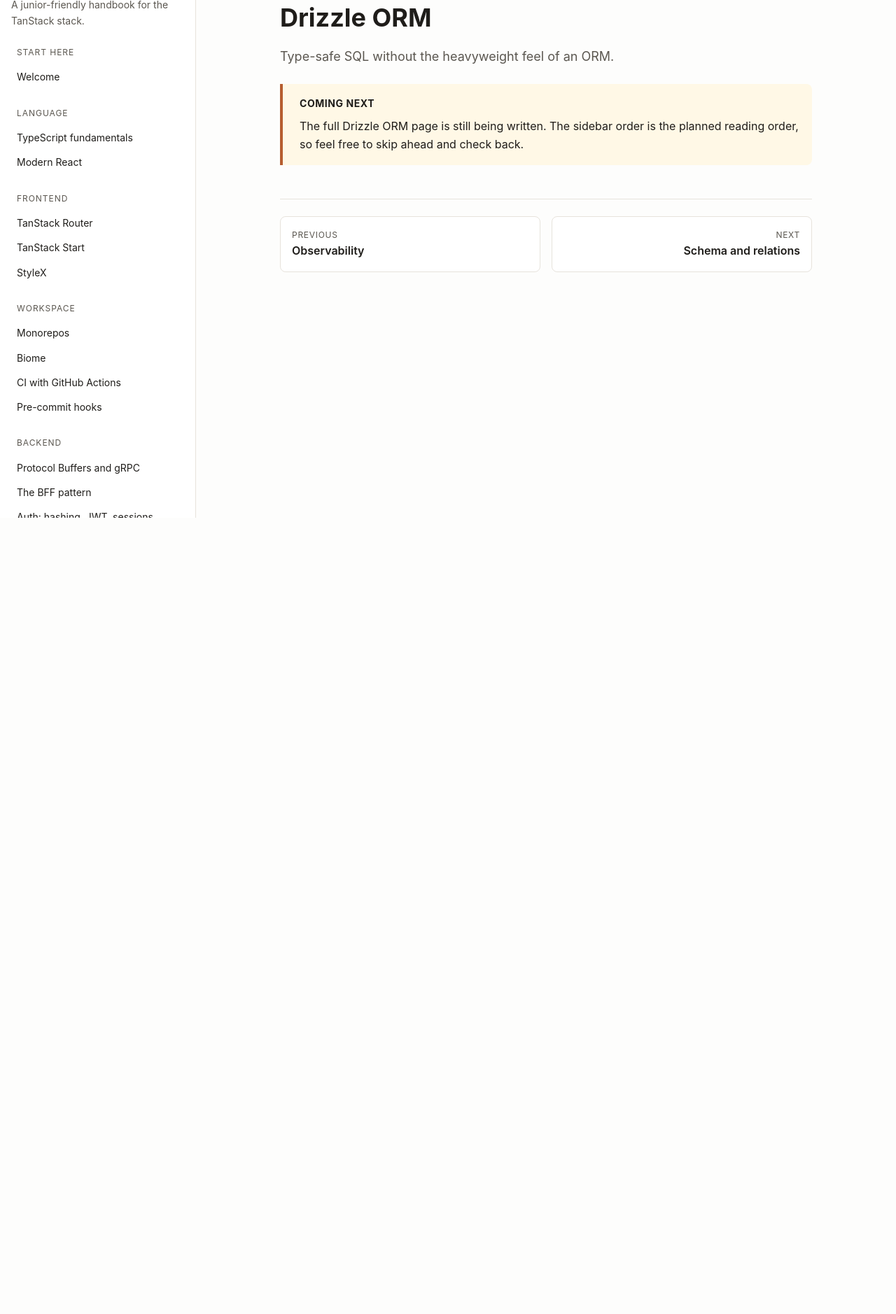
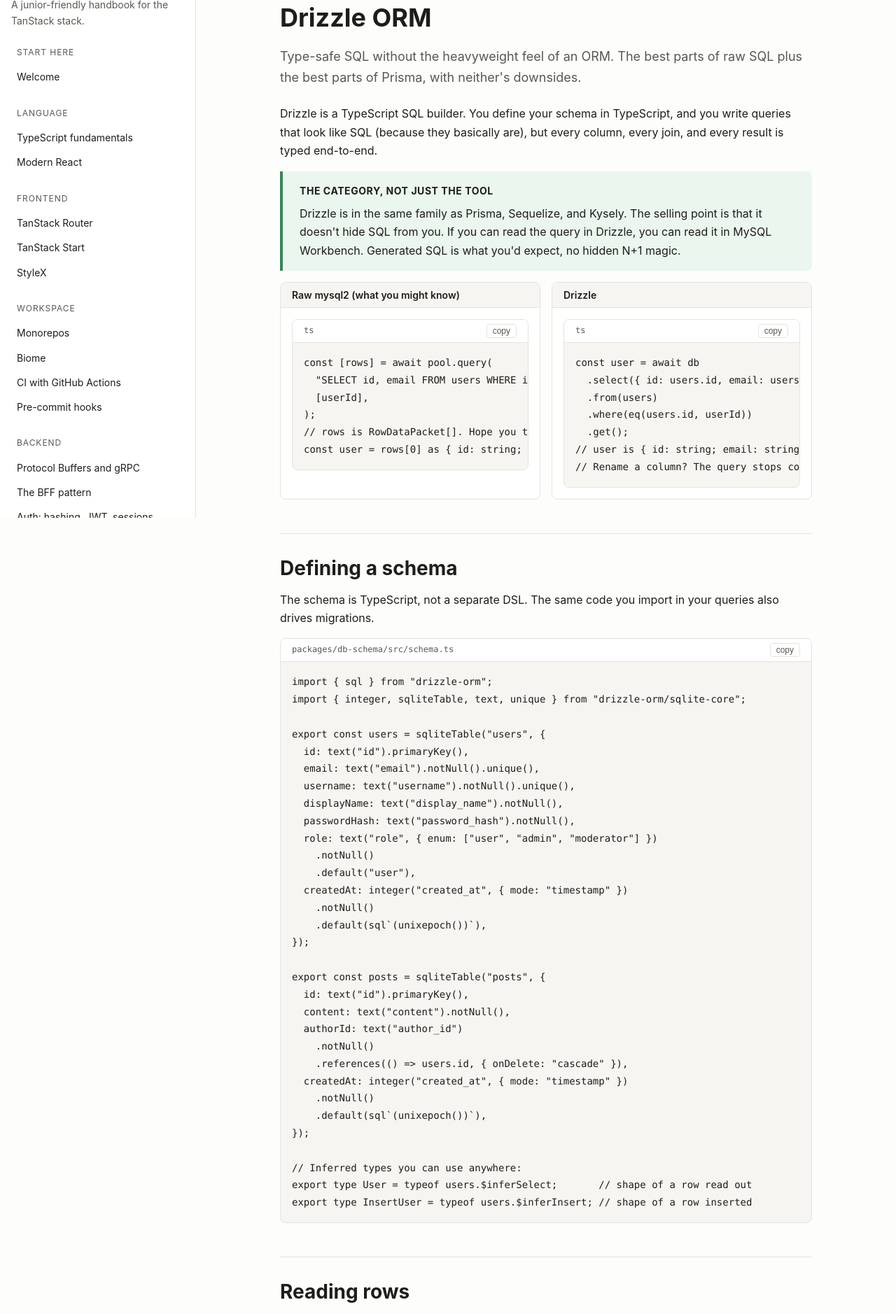
Before and after one commit to edriso/modern-fullstack-by-example, a React (Vite) app: page /drizzle in a window 1280 px wide. Shown: the part 60-1938 px from the top of the page at 70% size. Before the commit the page ends 800 px from the top, so only its background shows below. Built offline with nearby package versions, Linux system fonts and the light colour scheme.

Commit message:
docs: Drizzle ORM page

```diff
--- a/src/routes/drizzle.tsx
+++ b/src/routes/drizzle.tsx
@@ -1,5 +1,7 @@
 import { createFileRoute } from "@tanstack/react-router";
-import { Stub } from "../components/Stub";
+import { Callout } from "../components/Callout";
+import { CodeBlock } from "../components/CodeBlock";
+import { Compare } from "../components/Compare";
 import { TopicLayout } from "../components/TopicLayout";
 
 export const Route = createFileRoute("/drizzle")({
@@ -12,9 +14,254 @@
 			slug="/drizzle"
 			group="Data"
 			title="Drizzle ORM"
-			tagline="Type-safe SQL without the heavyweight feel of an ORM."
+			tagline="Type-safe SQL without the heavyweight feel of an ORM. The best parts of raw SQL plus the best parts of Prisma, with neither's downsides."
 		>
-			<Stub what="Drizzle ORM" />
+			<p>
+				Drizzle is a TypeScript SQL builder. You define your schema in TypeScript, and
+				you write queries that look like SQL (because they basically are), but every
+				column, every join, and every result is typed end-to-end.
+			</p>
+
+			<Callout kind="tip" title="The category, not just the tool">
+				<p>
+					Drizzle is in the same family as Prisma, Sequelize, and Kysely. The selling
+					point is that it doesn't hide SQL from you. If you can read the query in
+					Drizzle, you can read it in MySQL Workbench. Generated SQL is what you'd
+					expect, no hidden N+1 magic.
+				</p>
+			</Callout>
+
+			<Compare
+				left={{
+					title: "Raw mysql2 (what you might know)",
+					body: (
+						<CodeBlock lang="ts">{`const [rows] = await pool.query(
+  "SELECT id, email FROM users WHERE id = ?",
+  [userId],
+);
+// rows is RowDataPacket[]. Hope you typed it right.
+const user = rows[0] as { id: string; email: string };`}</CodeBlock>
+					),
+				}}
+				right={{
+					title: "Drizzle",
+					body: (
+						<CodeBlock lang="ts">{`const user = await db
+  .select({ id: users.id, email: users.email })
+  .from(users)
+  .where(eq(users.id, userId))
+  .get();
+// user is { id: string; email: string } | undefined.
+// Rename a column? The query stops compiling.`}</CodeBlock>
+					),
+				}}
+			/>
+
+			<h2>Defining a schema</h2>
+			<p>
+				The schema is TypeScript, not a separate DSL. The same code you import in your
+				queries also drives migrations.
+			</p>
+			<CodeBlock lang="ts" filename="packages/db-schema/src/schema.ts">{`import { sql } from "drizzle-orm";
+import { integer, sqliteTable, text, unique } from "drizzle-orm/sqlite-core";
+
+export const users = sqliteTable("users", {
+  id: text("id").primaryKey(),
+  email: text("email").notNull().unique(),
+  username: text("username").notNull().unique(),
+  displayName: text("display_name").notNull(),
+  passwordHash: text("password_hash").notNull(),
+  role: text("role", { enum: ["user", "admin", "moderator"] })
+    .notNull()
+    .default("user"),
+  createdAt: integer("created_at", { mode: "timestamp" })
+    .notNull()
+    .default(sql\`(unixepoch())\`),
+});
+
+export const posts = sqliteTable("posts", {
+  id: text("id").primaryKey(),
+  content: text("content").notNull(),
+  authorId: text("author_id")
+    .notNull()
+    .references(() => users.id, { onDelete: "cascade" }),
+  createdAt: integer("created_at", { mode: "timestamp" })
+    .notNull()
+    .default(sql\`(unixepoch())\`),
+});
+
+// Inferred types you can use anywhere:
+export type User = typeof users.$inferSelect;       // shape of a row read out
+export type InsertUser = typeof users.$inferInsert; // shape of a row inserted`}</CodeBlock>
+
+			<h2>Reading rows</h2>
+			<CodeBlock lang="ts">{`import { eq, desc, and, inArray } from "drizzle-orm";
+
+// Single row. Returns T | undefined.
+const user = await db
+  .select()
+  .from(users)
+  .where(eq(users.email, "alice@example.com"))
+  .get();
+
+// Many rows.
+const recent = await db
+  .select()
+  .from(posts)
+  .where(eq(posts.authorId, userId))
+  .orderBy(desc(posts.createdAt))
+  .limit(20);
+
+// Combined predicates.
+const liked = await db
+  .select()
+  .from(likes)
+  .where(and(eq(likes.userId, userId), eq(likes.postId, postId)))
+  .get();
+
+// IN clause from an array.
+const many = await db
+  .select()
+  .from(posts)
+  .where(inArray(posts.id, ["p_1", "p_2", "p_3"]));`}</CodeBlock>
+
+			<h2>Joins</h2>
+			<CodeBlock lang="ts">{`// Each post with its author.
+const feed = await db
+  .select({
+    id: posts.id,
+    content: posts.content,
+    author: {
+      id: users.id,
+      username: users.username,
+      displayName: users.displayName,
+    },
+  })
+  .from(posts)
+  .leftJoin(users, eq(posts.authorId, users.id))
+  .orderBy(desc(posts.createdAt))
+  .limit(20);
+
+// feed is typed as the shape you projected, including the nested author.`}</CodeBlock>
+			<Callout kind="note" title="Projection is your friend">
+				<p>
+					Always project the columns you need rather than <code>select()</code> with no
+					argument. Smaller payload, less data crossing the network, and the resulting
+					type matches what you actually use.
+				</p>
+			</Callout>
+
+			<h2>Aggregations</h2>
+			<CodeBlock lang="ts">{`import { sql, count } from "drizzle-orm";
+
+// Count posts per user.
+const counts = await db
+  .select({
+    authorId: posts.authorId,
+    total: count(),
+  })
+  .from(posts)
+  .groupBy(posts.authorId);
+
+// Conditional count via raw SQL fragment.
+const stats = await db
+  .select({
+    total: sql<number>\`count(*)\`,
+  })
+  .from(likes)
+  .where(eq(likes.postId, postId))
+  .get();`}</CodeBlock>
+
+			<h2>Inserts, updates, deletes</h2>
+			<CodeBlock lang="ts">{`// Insert.
+await db.insert(users).values({
+  id: generateId(),
+  email: "alice@example.com",
+  username: "alice",
+  displayName: "Alice",
+  passwordHash,
+});
+
+// Update with where clause.
+await db
+  .update(posts)
+  .set({ content: newContent, updatedAt: new Date() })
+  .where(eq(posts.id, postId));
+
+// Delete.
+await db.delete(comments).where(eq(comments.id, commentId));`}</CodeBlock>
+
+			<h2>Transactions</h2>
+			<p>
+				When two writes have to succeed or fail together (e.g. transferring credits
+				between users), wrap them in a transaction.
+			</p>
+			<CodeBlock lang="ts">{`await db.transaction(async (tx) => {
+  await tx.update(users).set({ credits: sql\`credits - 10\` }).where(eq(users.id, fromId));
+  await tx.update(users).set({ credits: sql\`credits + 10\` }).where(eq(users.id, toId));
+});`}</CodeBlock>
+			<p>
+				If the function throws, the whole transaction rolls back. If it returns, the
+				transaction commits.
+			</p>
+
+			<h2>Migrations with drizzle-kit</h2>
+			<p>
+				<code>drizzle-kit</code> compares your schema TypeScript against the database
+				and emits SQL migration files.
+			</p>
+			<CodeBlock lang="sh">{`# Generate a migration based on schema changes.
+pnpm exec drizzle-kit generate
+
+# Apply pending migrations.
+pnpm exec drizzle-kit migrate`}</CodeBlock>
+			<CodeBlock lang="ts" filename="drizzle.config.ts">{`import { defineConfig } from "drizzle-kit";
+
+export default defineConfig({
+  dialect: "sqlite",
+  schema: "./packages/db-schema/src/schema.ts",
+  out: "./db/migrations",
+  dbCredentials: {
+    url: process.env.DATABASE_URL ?? "file:./chirp.db",
+  },
+});`}</CodeBlock>
+
+			<h2>The libsql / SQLite story</h2>
+			<p>
+				The example codebase uses <code>@libsql/client</code> talking to a local SQLite
+				file. libsql is an SQLite fork that adds remote replication; for local
+				development, treat it as plain SQLite. Drizzle has dialects for Postgres,
+				MySQL, SQLite, and others. Schema syntax differs slightly between them;
+				queries look the same.
+			</p>
+
+			<h2>Common interview questions</h2>
+			<ul>
+				<li>
+					<strong>How is Drizzle different from Prisma?</strong> Prisma is a runtime
+					that translates a separate schema language to a query client. It's farther
+					from SQL. Drizzle is a thin TypeScript layer over SQL: queries look like SQL,
+					and the schema is plain TypeScript.
+				</li>
+				<li>
+					<strong>How do you keep types in sync with the database?</strong> The schema
+					is the source of truth; everything (types, queries, migrations) is generated
+					or derived from it. Use <code>$inferSelect</code> for read shapes and
+					{" "}
+					<code>$inferInsert</code> for write shapes.
+				</li>
+				<li>
+					<strong>What does <code>onDelete: "cascade"</code> do?</strong> When the
+					referenced row is deleted, every row that references it is also deleted by
+					the database. Useful for "delete the post and its comments at once" without
+					application logic.
+				</li>
+				<li>
+					<strong>When do you need a transaction?</strong> Whenever two or more writes
+					must succeed or fail together. Without one, a partial failure leaves the
+					database in an inconsistent state (debited but not credited, etc.).
+				</li>
+			</ul>
 		</TopicLayout>
 	);
 }
```
